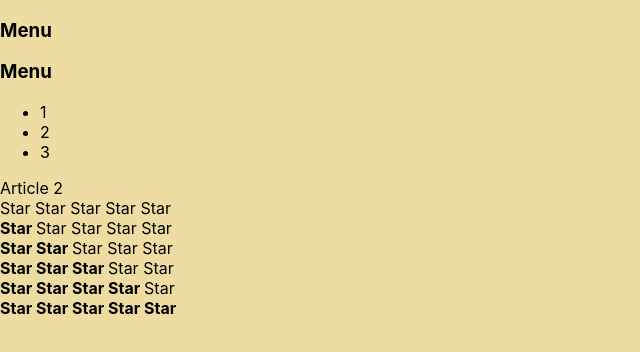
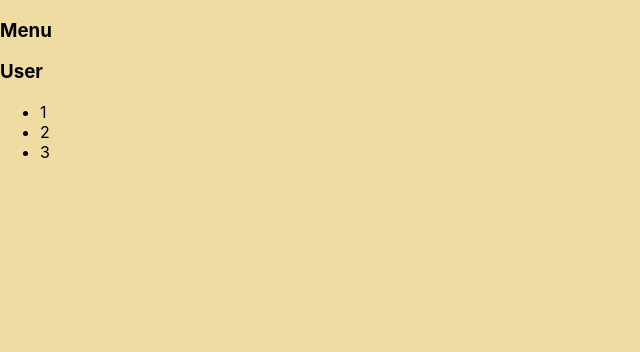
Before and after one commit to 89610090091/it-camasutra-exp, a React (Create React App) app: page / in a window 1280 px wide. Shown: the top 352 px of the page, without its empty margins (0-640 px from the left). Built offline with nearby package versions, Linux system fonts and the light colour scheme.

Commit message:
titleCollapsedProps

```diff
--- a/src/App.tsx
+++ b/src/App.tsx
@@ -15,15 +15,16 @@ function App(props: any) {
       Article 1
       <Rating value={3} />
       <PageTitle title={'This is App component'} /> */}
-      <Accordion collapsed={true} />
-      <Accordion collapsed={false} />
-      Article 2
-      <Rating value={0} />
+      <Accordion title={'Menu'} collapsed={true} />
+      <Accordion title={'User'} collapsed={false} />
+      {/* <Accordion collapsed={true} />
+      <Accordion collapsed={false} /> */}
+      {/* <Rating value={0} />
       <Rating value={1} />
       <Rating value={2} />
       <Rating value={3} />
       <Rating value={4} />
-      <Rating value={5} />
+      <Rating value={5} /> */}
     </div>
   );
 }
--- a/src/components/Accordion/Accordion.tsx
+++ b/src/components/Accordion/Accordion.tsx
@@ -2,41 +2,45 @@ import { type } from "os";
 import React from "react";
 
 type AccordionPropsType = {
+    title: string
     collapsed: boolean
 }
 
 function Accordion(props: AccordionPropsType) {
+    debugger
     console.log('Accordion rendering');
-    debugger
+
+    // return (
+    //     <div>
+    //         <AccordionTitle title={props.title} />
+    //         <AccordionBody />
+    //     </div>
+    // )
     if (props.collapsed === true) {
         return (
             <div>
-                <AccordionTitle />
+                <AccordionTitle title={props.title} />
             </div>
         );
     } else {
         return (
             <div>
-                <AccordionTitle />
+                <AccordionTitle title={props.title} />
                 <AccordionBody />
             </div>
         )
-
     }
-    // return (
-    //     <div>
-    //         <AccordionTitle />
-    //         <AccordionBody />
-    //     </div>
-    // )
 }
 
-function AccordionTitle() {
+type AccordionTitlePropsType = {
+    title: string
+}
+function AccordionTitle(props: any) {
     debugger
     console.log('Accordion rendering');
     return (
         <div>
-            <h3>Menu</h3>
+            <h3>{props.title}</h3>
         </div>
     )
 }
```
